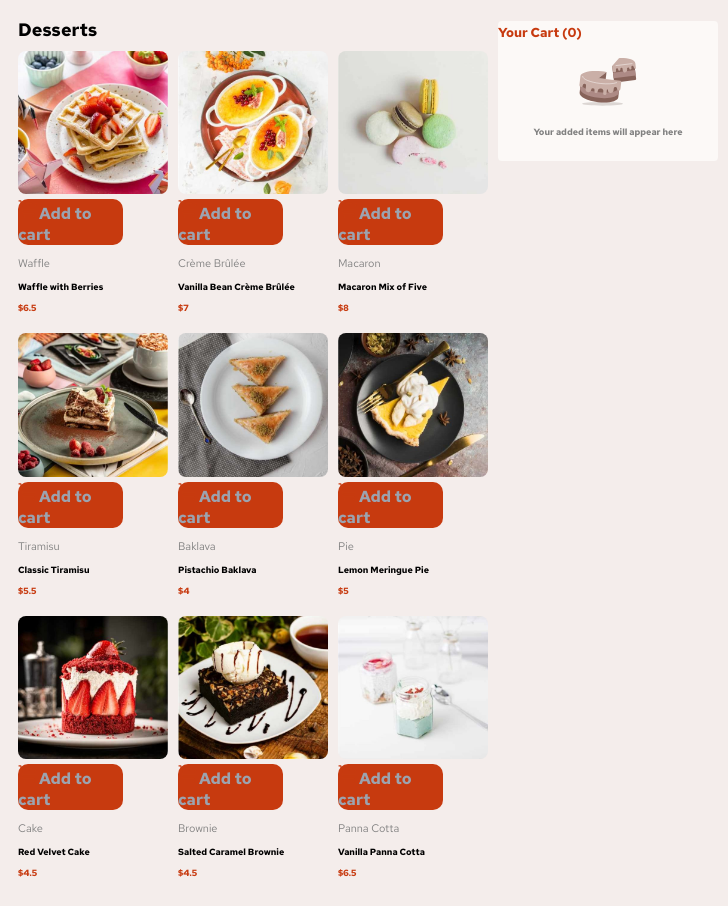
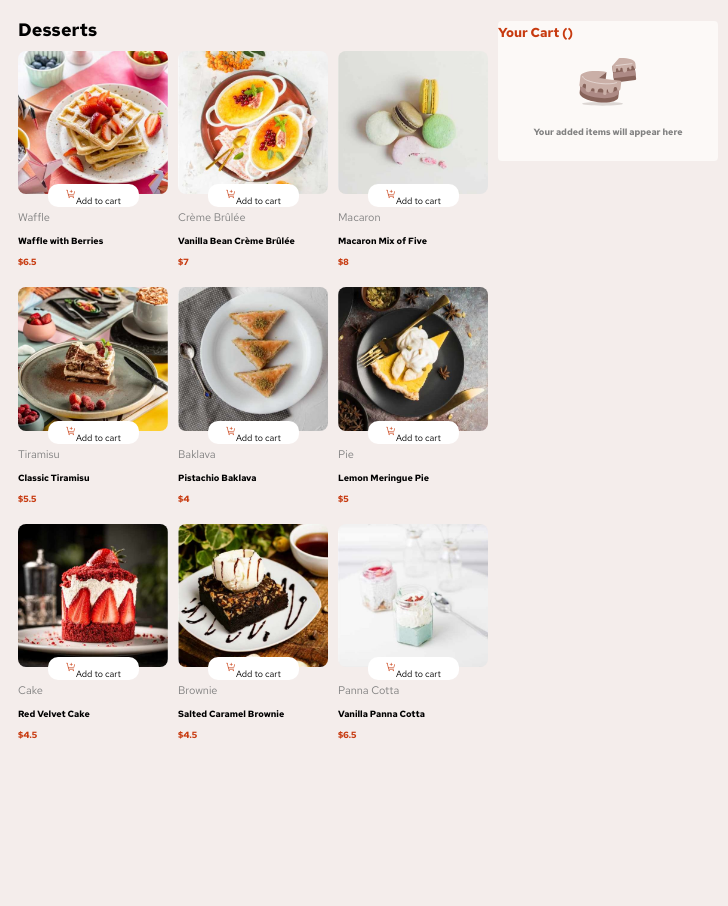
Before and after one commit to emperor1239182/desserts, a React (Vite) app: page / in a window 1280 px wide. Shown: the whole page, without its empty margins (0-728 px from the left). After the commit the page ends 800 px from the top, so only its background shows below. Built offline with nearby package versions, Linux system fonts and the light colour scheme.

Commit message:
add to cart fixed

```diff
--- a/src/Add To Cart.jsx
+++ b/src/Add To Cart.jsx
@@ -1,4 +1,5 @@
 import { useState } from "react";
+import CartCount from './Cartcount';
 
 const CounterButton = () => {
   const [itemCount, setItemCount] = useState(0);
@@ -13,9 +14,15 @@ const CounterButton = () => {
         alignItems: "center",
         justifyContent: "center",
         gap: "0.5rem", // Spacing between elements
-        backgroundColor: "hsl(14, 86%, 42%)",
+        backgroundColor:   itemCount > 0 ? "hsl(14, 86%, 42%)" : "#fff",
         borderRadius: '10px',
-        width: "70%",
+        width: "50%",
+        position: "absolute",
+        bottom: "-8px",
+        left: "20%",
+        right: "20%",
+        padding: " 0 8px"
+
       }}
     >
       {/* Decrement Button */}
@@ -23,10 +30,10 @@ const CounterButton = () => {
         <button
           onClick={handleDecrement}
           style={{
-            width: "32px",
-            height: "32px",
+            width: "20px",
+            height: "20px",
             borderRadius: "50%",
-            backgroundColor: "#F97316", // Matches the orange theme
+            backgroundColor: "transparent",
             border: "none",
             display: "flex",
             alignItems: "center",
@@ -51,14 +58,15 @@ const CounterButton = () => {
       <span
 
         style={{
-          fontSize: "16px",
-          fontWeight: "bold",
-          color: itemCount > 0 ? "#000" : "#9CA3AF",
+          fontSize: '9px',
+          fontWeight: 'small',
+          color: itemCount > 0 ? "#fff" : "#000",
+
         }}
       >
         { itemCount > 0 ? itemCount : <span onClick={handleIncrement}>
       <svg xmlns="http://www.w3.org/2000/svg"
-width="21"
+width="10"
 height="20"
 fill="none"
 viewBox="0 0 21 20">
@@ -78,11 +86,11 @@ Add to cart
       <button
         onClick={handleIncrement}
         style={{
-          width: "16px",
-          height: "16px",
+          width: "20px",
+          height: "20px",
           borderRadius: "50%",
-           // Matches the orange theme
-          border: "1px thin #fff",
+          border: "none",
+          backgroundColor: "transparent",
           display: "flex",
           alignItems: "center",
           justifyContent: "center",
@@ -92,8 +100,8 @@ Add to cart
       >
         <svg
           xmlns="http://www.w3.org/2000/svg"
-          width="12"
-          height="12"
+          width="15"
+          height="15"
           fill="none"
           viewBox="0 0 10 10"
         >
--- a/src/App.jsx
+++ b/src/App.jsx
@@ -1,11 +1,8 @@
-import { useState} from 'react'
 import './App.scss'
 import Cart from './Cart'
-import CartCount from './Cartcount';
 import CounterButton from './Add To Cart';
 
 function App() {
-  const [cartCount, setCount] = useState(0);
   const waffles = {
     "image": {
             "thumbnail": ".src/assets/images/image-waffle-thumbnail.jpg",
@@ -108,20 +105,14 @@ const vanillaPannaCotta = {
   "price": 6.50
 };
 
-const handleClick = ()=>{
-  setIsClciked((prev) => !prev);
-  setCount((c)=> c + 1)
-}
-const handleCount = ()=>{
-  setItemCount((c)=> c + 1)
-}
+
 
   return (
     <>
      <div className='container'>
-     <CartCount.Provider value={cartCount}>
+
     <Cart/>
-    </CartCount.Provider>
+
     <span className='topic'>Desserts</span>
         <div className='dessert waffles'>
         <span style={{position: 'relative'}}>
```
